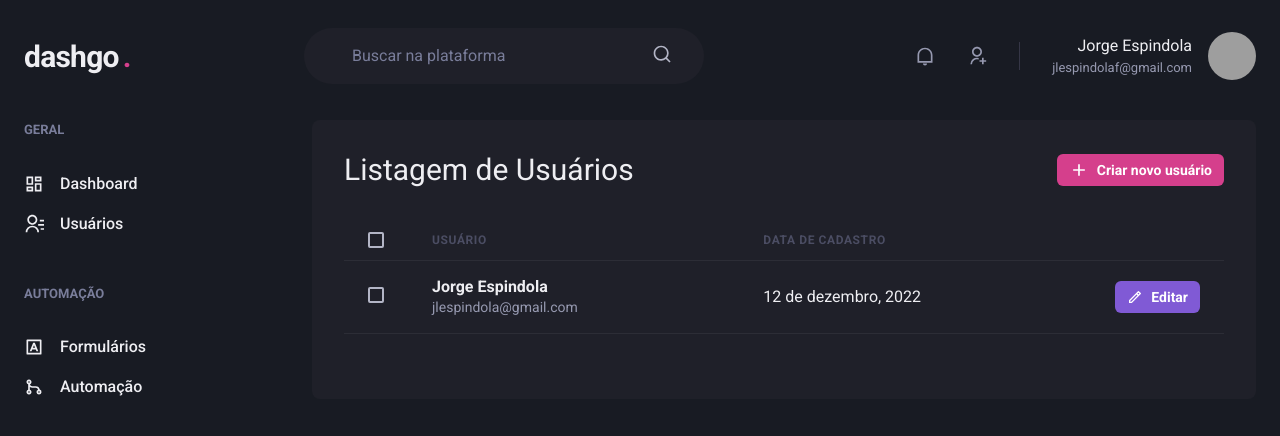
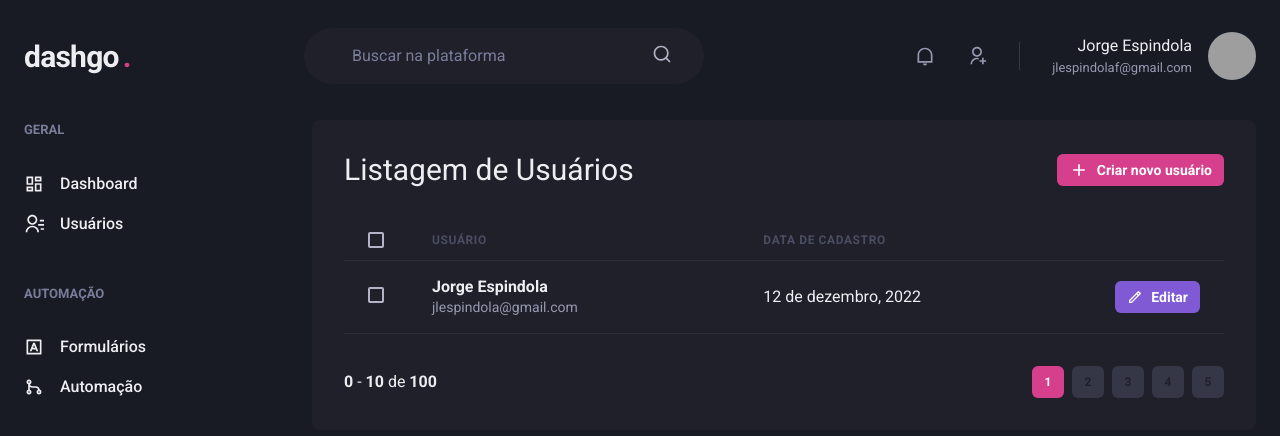
Before and after one commit to jlefilho/dashgo, a Next.js app: page /users in a window 1280 px wide. Shown: the top 436 px of the page. Built offline with nearby package versions, Linux system fonts and the light colour scheme; grey boxes are pictures that could not be loaded.

Commit message:
Pagination

```diff
--- /dev/null
+++ b/src/components/Pagination.tsx
@@ -0,0 +1,77 @@
+import { Box, Button, HStack } from "@chakra-ui/react";
+
+export function Pagination() {
+    return (
+        <HStack
+            mt='8'
+            justify='space-between'
+            align='center'
+            spacing={6}
+        >
+            <Box>
+                <strong>0</strong> - <strong>10</strong> de <strong>100</strong>
+            </Box>
+
+            <HStack spacing={2}>
+                <Button
+                size='sm'
+                fontSize='xs'
+                width='4'
+                colorScheme='pink'
+                disabled
+                _disabled={{
+                    bg: 'pink.500',
+                    cursor: 'default'
+                }}
+                >
+                    1
+                </Button>
+                <Button
+                size='sm'
+                fontSize='xs'
+                width='4'
+                bg='gray.700'
+                _hover={{
+                    bg: 'gray.500',
+                }}
+                >
+                    2
+                </Button>
+                <Button
+                size='sm'
+                fontSize='xs'
+                width='4'
+                bg='gray.700'
+                _hover={{
+                    bg: 'gray.500',
+                }}
+                >
+                    3
+                </Button>
+                <Button
+                size='sm'
+                fontSize='xs'
+                width='4'
+                bg='gray.700'
+                _hover={{
+                    bg: 'gray.500',
+                }}
+                >
+                    4
+                </Button>
+                <Button
+                size='sm'
+                fontSize='xs'
+                width='4'
+                bg='gray.700'
+                _hover={{
+                    bg: 'gray.500',
+                }}
+                >
+                    5
+                </Button>
+            </HStack>
+        </HStack>
+    )
+
+}
--- a/src/pages/users/index.tsx
+++ b/src/pages/users/index.tsx
@@ -1,6 +1,7 @@
 import { Box, Button, Checkbox, Flex, Heading, Icon, Table, Tbody, Td, Th, Thead, Tr, Text } from "@chakra-ui/react";
 import { RiAddLine, RiPencilLine } from "react-icons/ri";
 import { Header } from "../../components/Header";
+import { Pagination } from "../../components/Pagination";
 import { Sidebar } from "../../components/Sidebar";
 
 export default function UserList() {
@@ -73,6 +74,8 @@
                             </Tr>
                         </Tbody>
                     </Table>
+
+                    <Pagination />
                 </Box>
             </Flex>
         </Box>
```
